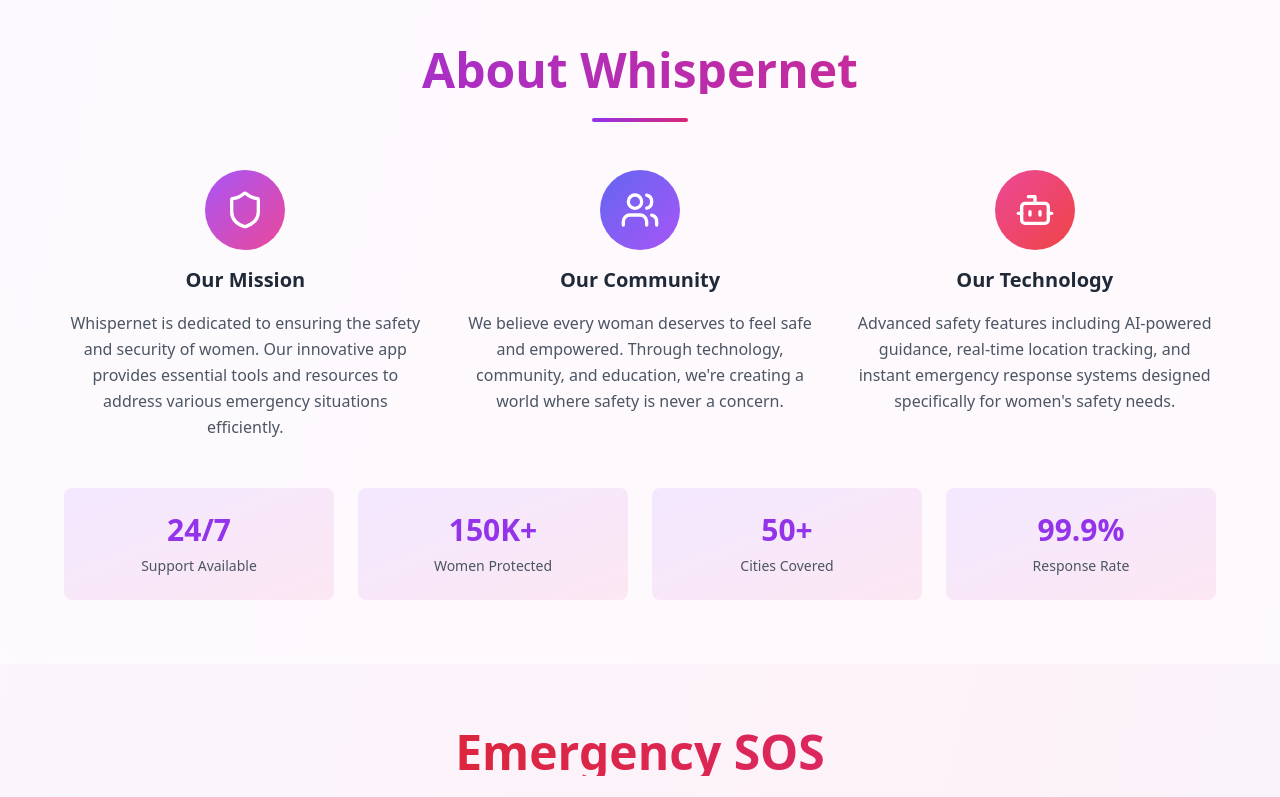
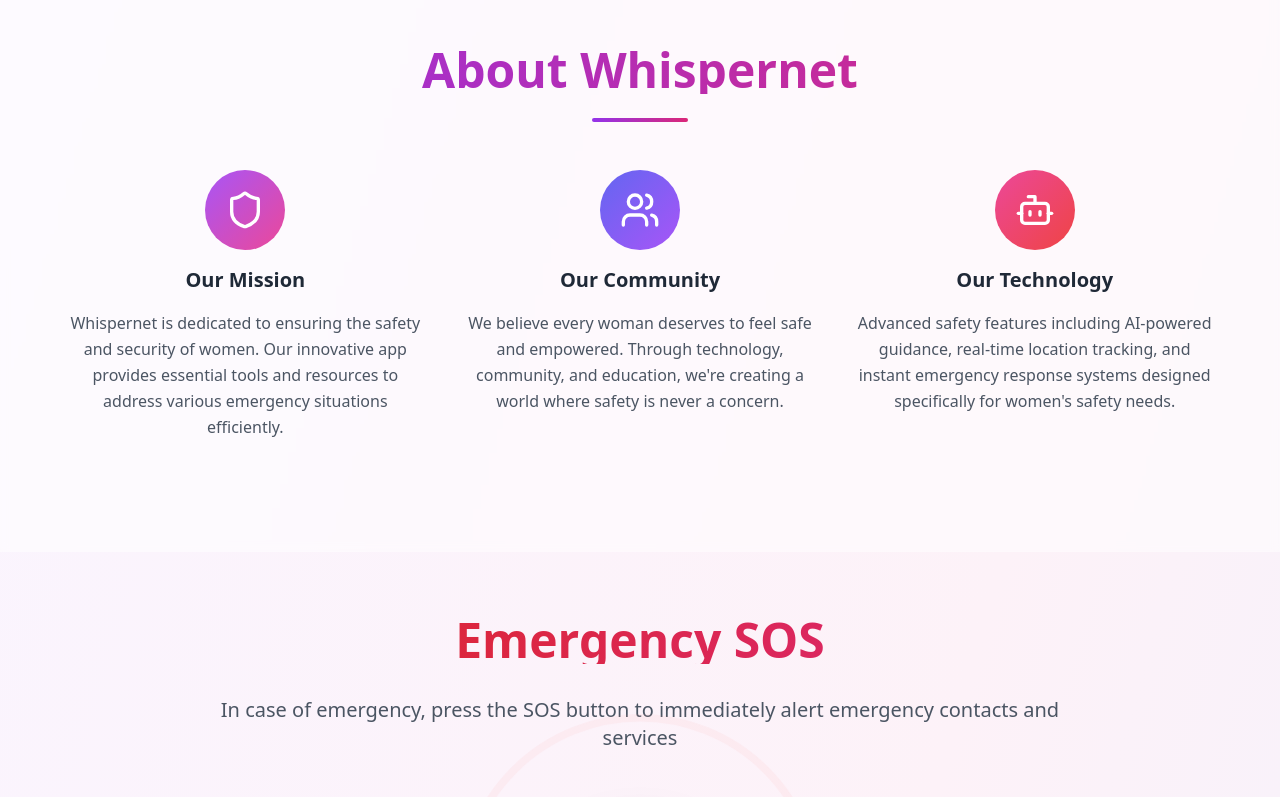
Before and after one commit to NamV-18/whispernet-safe-haven, a React (Vite) app: page / in a window 1280 px wide. Shown: the part 410-1207 px from the top of the page. Built offline with nearby package versions, Linux system fonts and the light colour scheme.

Commit message:
Remove About Us section buttons
Remove the four buttons from the About Us section.

```diff
--- a/src/pages/Index.tsx
+++ b/src/pages/Index.tsx
@@ -173,25 +173,6 @@ const Index = () => {
               <p className="text-gray-600 leading-relaxed">
                 Advanced safety features including AI-powered guidance, real-time location tracking, and instant emergency response systems designed specifically for women's safety needs.
               </p>
-            </div>
-          </div>
-
-          <div className="grid grid-cols-2 md:grid-cols-4 gap-6">
-            <div className="text-center p-6 bg-gradient-to-br from-purple-100 to-pink-100 rounded-lg">
-              <div className="text-3xl font-bold text-purple-600 mb-2">24/7</div>
-              <div className="text-sm text-gray-600">Support Available</div>
-            </div>
-            <div className="text-center p-6 bg-gradient-to-br from-purple-100 to-pink-100 rounded-lg">
-              <div className="text-3xl font-bold text-purple-600 mb-2">150K+</div>
-              <div className="text-sm text-gray-600">Women Protected</div>
-            </div>
-            <div className="text-center p-6 bg-gradient-to-br from-purple-100 to-pink-100 rounded-lg">
-              <div className="text-3xl font-bold text-purple-600 mb-2">50+</div>
-              <div className="text-sm text-gray-600">Cities Covered</div>
-            </div>
-            <div className="text-center p-6 bg-gradient-to-br from-purple-100 to-pink-100 rounded-lg">
-              <div className="text-3xl font-bold text-purple-600 mb-2">99.9%</div>
-              <div className="text-sm text-gray-600">Response Rate</div>
             </div>
           </div>
         </div>
```
